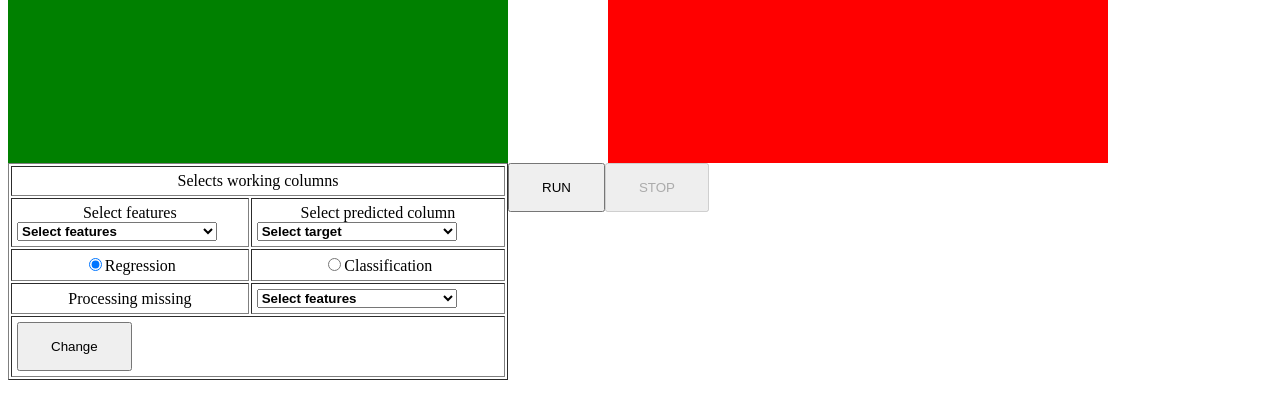
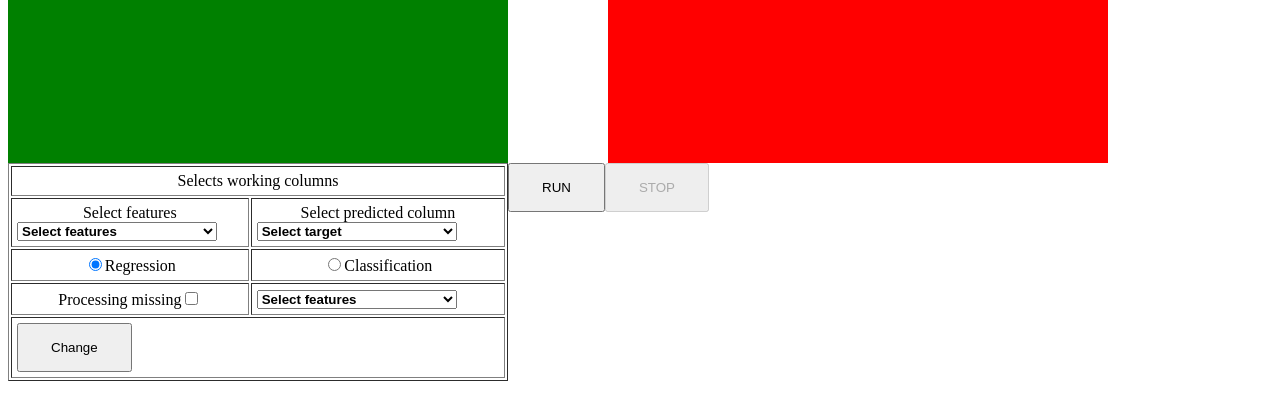
Before and after one commit to kejndan/CourseWork, a Django app: template best_solution/myapp/templates/myapp/processing.html in a window 1280 px wide. Shown: the part 345-765 px from the top of the page. Run offline with Django 3.2, Linux system fonts and the light colour scheme; the template is opened without the code that fills it, so the values that code supplies are empty.

Commit message:
Add checkbox for processing missing values

```diff
--- a/best_solution/myapp/static/myapp/script.js
+++ b/best_solution/myapp/static/myapp/script.js
@@ -79,9 +79,11 @@ var expanded_check = false;
 function showCheckboxes() {
   var checkboxes = document.getElementById("checkboxes");
   if (!expanded_check) {
+      console.log('block');
     checkboxes.style.display = "block";
     expanded_check = true;
   } else {
+      console.log('none');
     checkboxes.style.display = "none";
     expanded_check = false;
   }
@@ -102,12 +104,14 @@ function showRadiobuttons() {
 var expanded_checkboxes_for_preprocessing = false;
 function showCheckboxesPreprocessing() {
   var checkboxes = document.getElementById("checkboxes_for_preprocessing");
+  if ($('#on_processing_missing').is(':checked')) {
       if (!expanded_checkboxes_for_preprocessing) {
           checkboxes.style.display = "block";
           expanded_checkboxes_for_preprocessing = true;
       } else {
           checkboxes.style.display = "none";
           expanded_checkboxes_for_preprocessing = false;
+      }
   }
 }
 
--- a/best_solution/myapp/templates/myapp/processing.html
+++ b/best_solution/myapp/templates/myapp/processing.html
@@ -109,7 +109,11 @@
                     <td align="center"><input type="radio" name="type_func" value="classification">Classification</td>
             </tr>
             <tr>
-                <td align="center">Processing missing</td>
+                <td align="center">
+                    <label>Processing missing<input type="checkbox" id="on_processing_missing"
+                    name="on_processing_missing"></label>
+
+                </td>
                 <td align="center"><div class="multiselect">
                     <div class="selectBox" onclick="showCheckboxesPreprocessing()">
                         <select>
--- a/best_solution/myapp/views.py
+++ b/best_solution/myapp/views.py
@@ -69,7 +69,7 @@ def processing(request):
         for index in range(len(all_features.columns)):
             if index not in got_status_checkboxes_features:
                 select_features = select_features.drop(all_features.columns[index], 1)
-        if len(got_status_checkboxes_preprocessing):
+        if 'on_processing_missing' in request.POST:
             preprocessor = preprocessing.PreProcessing(pd.concat([all_features, targets], axis=1), -1)
             if not np.array_equal(got_status_checkboxes_features, got_status_checkboxes_preprocessing):
                 checks_feature_preprocessing = []
```
Lines whose indentation alone changed are shown as unchanged.
